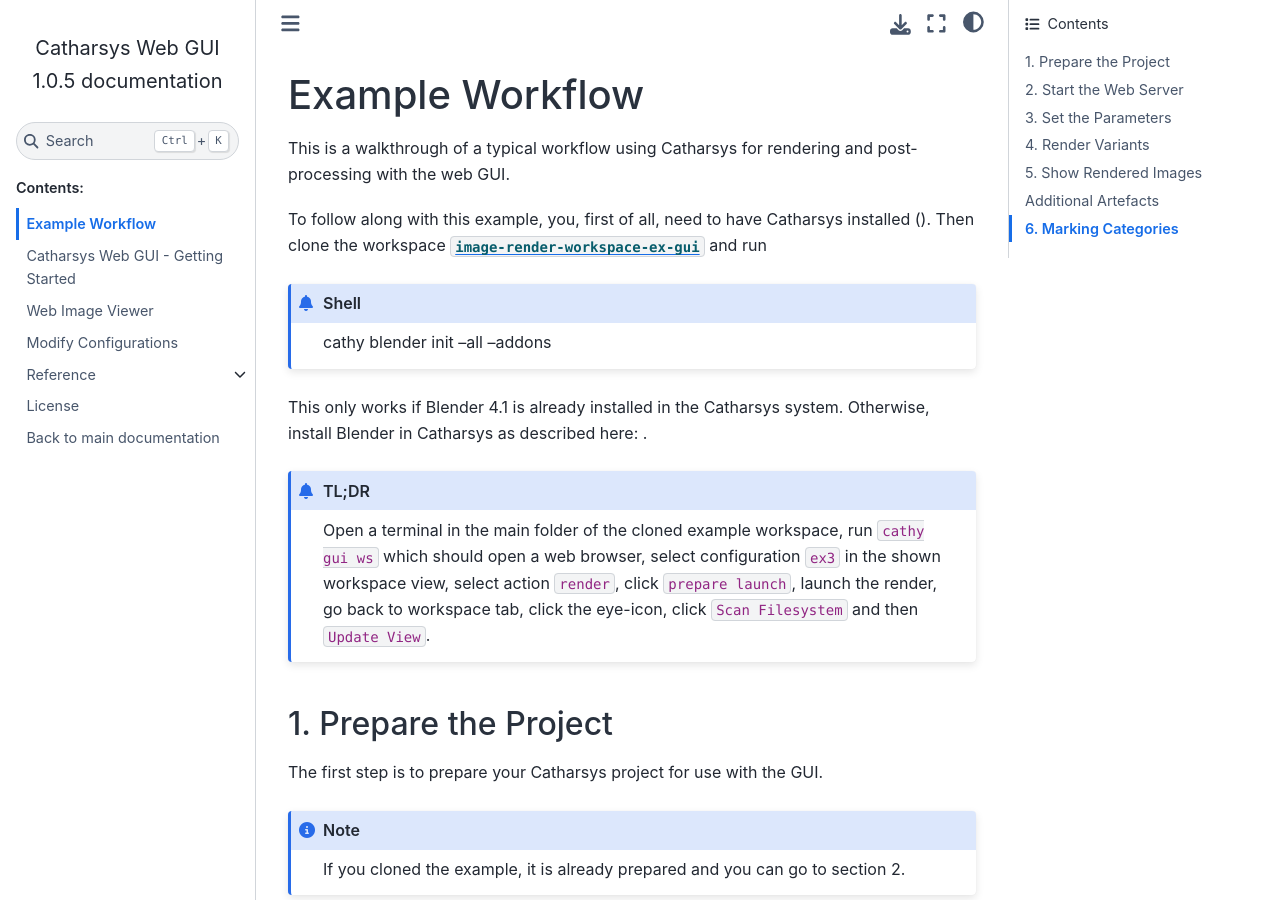
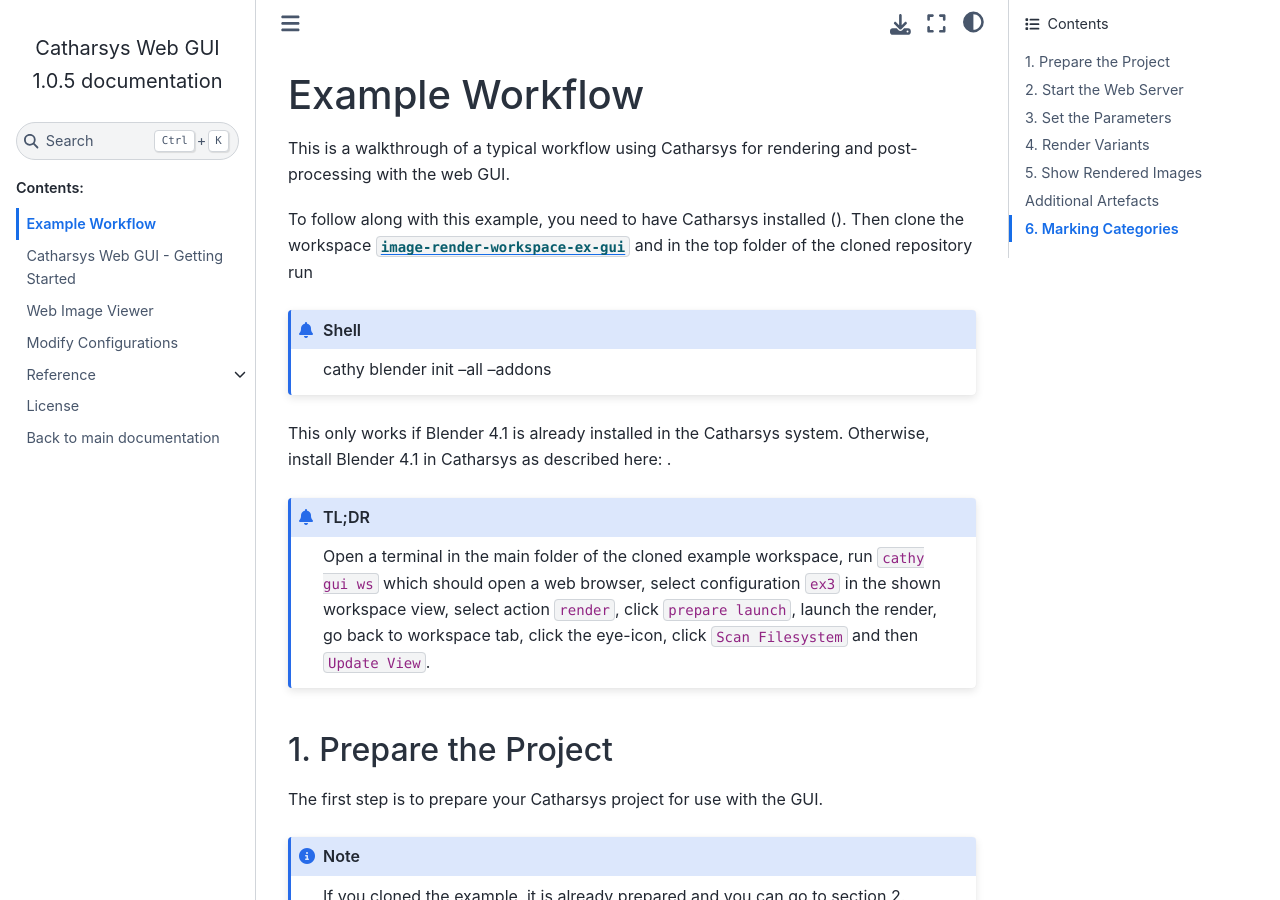
Before and after one commit to boschresearch/image-render-gui, a Sphinx documentation site: the page built from docs/source/workflow_ex1.md, in a window 1280 px wide and 900 px high. Built offline with Sphinx 7.4.7 and the Sphinx Book theme 1.1.4, drawn with Linux system fonts in a browser that asks for light colours; the version number is read from the project's files by our own code.

Commit message:
improves wording
Signed-off-by: cribeul <christian.perwass@de.bosch.com>

````diff
--- a/docs/source/workflow_ex1.md
+++ b/docs/source/workflow_ex1.md
@@ -2,13 +2,13 @@
 
 This is a walkthrough of a typical workflow using Catharsys for rendering and post-processing with the web GUI.
 
-To follow along with this example, you, first of all, need to have Catharsys installed ({external+image-render-setup:doc}`setup`). Then clone the workspace [`image-render-workspace-ex-gui`](https://github.com/boschresearch/image-render-workspace-ex-gui) and run
+To follow along with this example, you need to have Catharsys installed ({external+image-render-setup:doc}`setup`). Then clone the workspace [`image-render-workspace-ex-gui`](https://github.com/boschresearch/image-render-workspace-ex-gui) and in the top folder of the cloned repository run
 
 ```{admonition} Shell
 cathy blender init --all --addons
 ```
 
-This only works if Blender 4.1 is already installed in the Catharsys system. Otherwise, install Blender in Catharsys as described here: {external+image-render-setup:ref}`blender-setup`.
+This only works if Blender 4.1 is already installed in the Catharsys system. Otherwise, install Blender 4.1 in Catharsys as described here: {external+image-render-setup:ref}`blender-setup`.
 
 ```{admonition} TL;DR
 Open a terminal in the main folder of the cloned example workspace, run `cathy gui ws` which should open a web browser, select configuration `ex3` in the shown workspace view, select action `render`, click `prepare launch`, launch the render, go back to workspace tab, click the eye-icon, click `Scan Filesystem` and then `Update View`.
````
